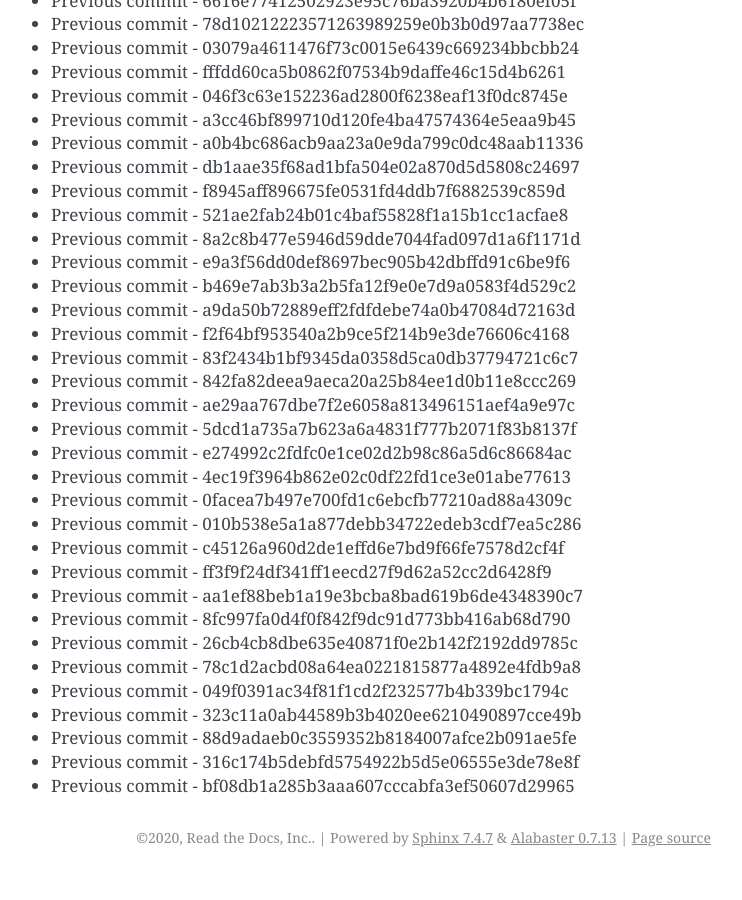
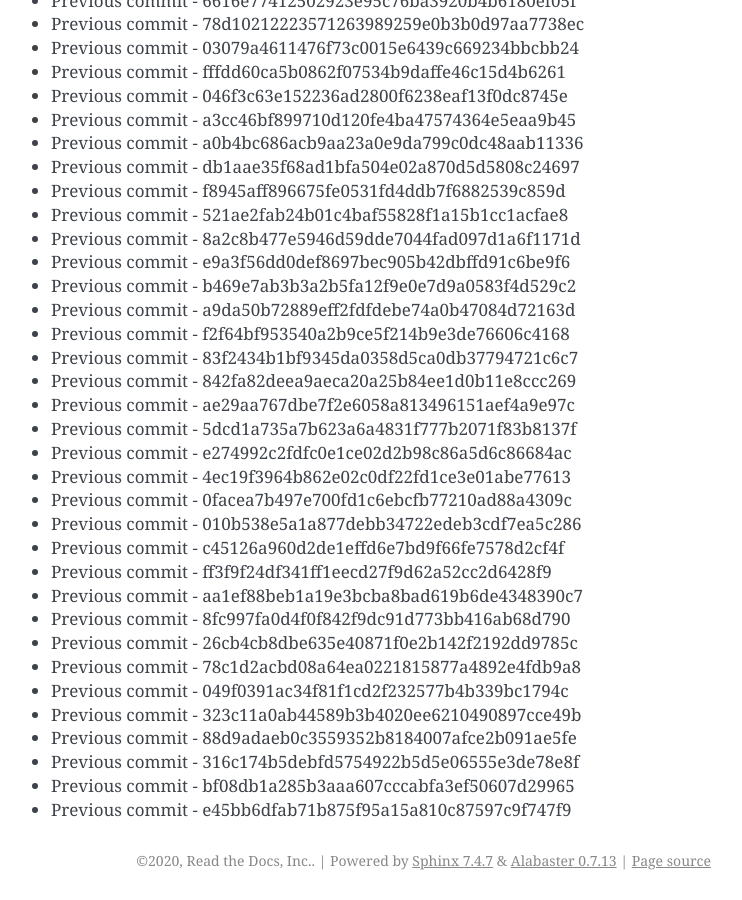
Before and after one commit to readthedocs/rtd-git-stresstest, a Sphinx documentation site: the page built from docs/updates.rst, in a window 1280 px wide and 900 px high, scrolled down 39777 px. Shown: the whole window, without its empty margins (399-1141 px from the left). Built offline with Sphinx 7.4.7, drawn with Linux system fonts in a browser that asks for light colours; before the commit the page ends 40654 px from its top, so only the background shows below that.

Commit message:
Generating commit from previous: e45bb6dfab71b875f95a15a810c87597c9f747f9

```diff
--- a/docs/updates.rst
+++ b/docs/updates.rst
@@ -1703,3 +1703,4 @@ It can be tested for any performance characteristics.
 * Previous commit - 88d9adaeb0c3559352b8184007afce2b091ae5fe
 * Previous commit - 316c174b5debfd5754922b5d5e06555e3de78e8f
 * Previous commit - bf08db1a285b3aaa607cccabfa3ef50607d29965
+* Previous commit - e45bb6dfab71b875f95a15a810c87597c9f747f9
```
